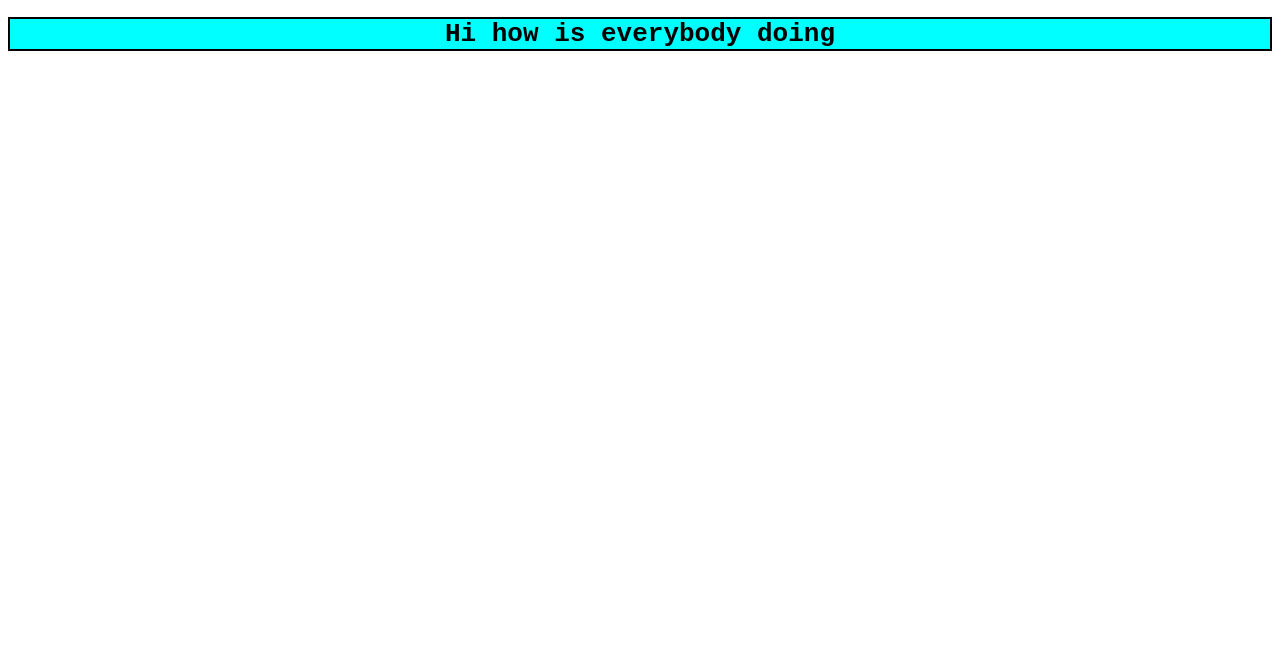
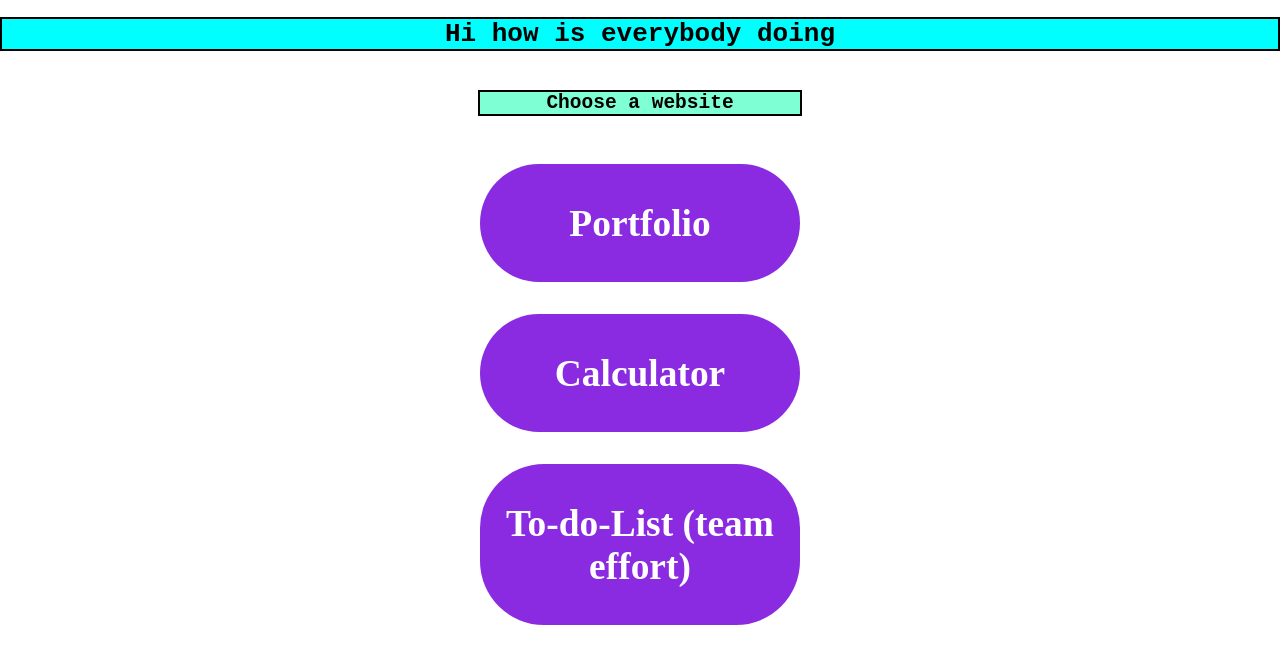
Before and after one commit to JerinAbraham2/jerinabraham2.github.io, a plain HTML site: page index.html in a window 1280 px wide. Drawn offline with Linux system fonts and the light colour scheme.

Commit message:
added websites (buttons), hover effect, subtitle

```diff
--- a/index.html
+++ b/index.html
@@ -5,9 +5,17 @@
     <meta http-equiv="X-UA-Compatible" content="IE=edge" />
     <meta name="viewport" content="width=device-width, initial-scale=1.0" />
     <title>Welcome Page</title>
-        <link rel="stylesheet" href="./resources/styles/style.css">
+    <link rel="stylesheet" href="./resources/styles/style.css" />
   </head>
   <body>
-        <h1>Hi how is everybody doing</h1>
+    <header>
+      <h1 class="headings">Hi how is everybody doing</h1>
+      <h2 class="headings subheadings">Choose a website</h2>
+    </header>
+    <main>
+      <a class="websites" href="https://jpw.vercel.app/" target="_blank"><h3>Portfolio</h3></a>
+      <a class="websites" href="/calculator" target="_blank"><h3>Calculator</h3></a>
+      <a class="websites" href="/to-do-list" target="_blank"><h3>To-do-List (team effort)</h3></a>
+    </main>
   </body>
 </html>
--- a/resources/styles/style.css
+++ b/resources/styles/style.css
@@ -1,6 +1,43 @@
-h1 {
-    font-family: monospace;
-    text-align: center;
-    background-color: aqua;
-    border: 2px black solid;
+body {
+  padding: 0;
+  margin: 0;
+  box-sizing: border-box;
 }
+
+.headings {
+  font-family: monospace;
+  text-align: center;
+  background-color: aqua;
+  border: 2px black solid;
+}
+
+.subheadings {
+  width: 25%;
+  margin: 2em auto 0 auto;
+  background-color: aquamarine;
+}
+
+main {
+  display: flex;
+  flex-direction: column;
+  align-items: center;
+  gap: 2em;
+  margin-top: 3em;
+}
+
+main .websites {
+  background-color:blueviolet;
+  color: white;
+  border-radius: 2em;
+  width: 25%;
+  text-align: center;
+  font-size: 2em;
+  transition: all 0.5s;
+  text-decoration: none;
+}
+
+main .websites:hover {
+  scale: 1.1;
+  cursor: pointer;
+  background-color:rgb(2, 121, 14);
+}
```
Lines whose indentation alone changed are shown as unchanged.
